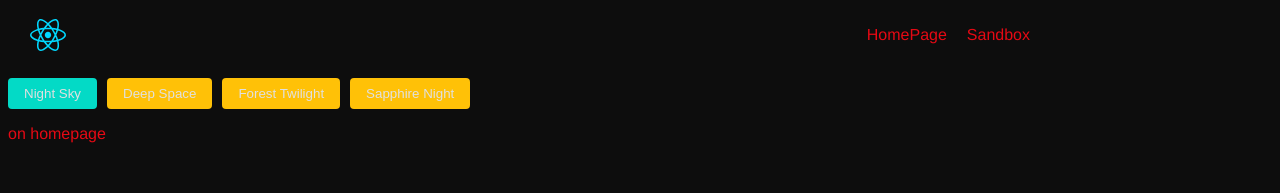
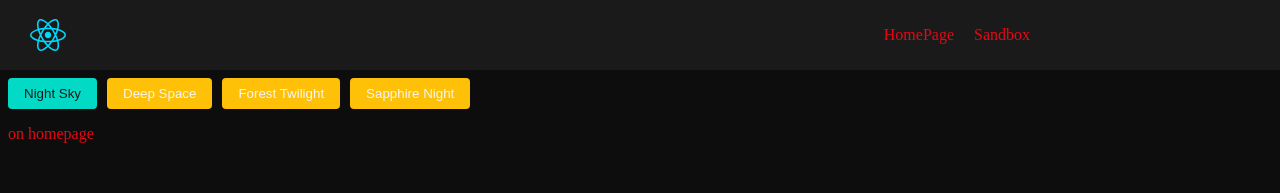
Before and after one commit to ethanmmhaugen/portfolio, a React (Vite) app in the folder vite-project/: page / in a window 1280 px wide. Shown: the top 193 px of the page. Built offline with nearby package versions, Linux system fonts and the light colour scheme.

Commit message:
solidify themes for now

```diff
--- a/vite-project/design-system/styles/index.scss
+++ b/vite-project/design-system/styles/index.scss
@@ -32,7 +32,7 @@ p:hover {
 
 button {
   background-color: var(--highlight-color-2);
-  color: var(--default-text-color);
+  color: var(--secondary-text-color);
   border: none;
   padding: 10px 20px;
   cursor: pointer;
--- a/vite-project/design-system/styles/themes.css
+++ b/vite-project/design-system/styles/themes.css
@@ -1,16 +1,12 @@
-/* themes.css */
-
-/* Base Styles */
-:root {
-  --font-stack: 'Helvetica Neue', Helvetica, Arial, sans-serif;
-  --header-height: 70px;
-}
+/* src/styles/themes.css */
 
 /* Theme 1: Night Sky */
 .theme-1 {
   --primary-color: #0d0d0d;
   --secondary-color: #1a1a1a;
   --default-text-color: #e0e0e0;
+  --secondary-text-color-light: #f5f5f5; /* Soft Off-White */
+  --secondary-text-color-dark: #1a1a1a; /* Dark (Same as Secondary Color) */
   --highlight-color-1: #e50914; /* Accent Red */
   --highlight-color-2: #ffc107; /* Amber */
   --highlight-color-3: #03dac6; /* Teal */
@@ -21,9 +17,11 @@
   --primary-color: #1b1b2f;
   --secondary-color: #162447;
   --default-text-color: #d4d4d4;
+  --secondary-text-color-light: #f8f8f8; /* Very Light Off-White */
+  --secondary-text-color-dark: #162447; /* Dark (Same as Secondary Color) */
   --highlight-color-1: #e43f5a; /* Coral */
-  --highlight-color-2: #e3e3e3; /* Light Gray */
-  --highlight-color-3: #f2d388; /* Sand */
+  --highlight-color-2: #f2d388; /* Sand */
+  --highlight-color-3: #e3e3e3; /* Light Gray */
 }
 
 /* Theme 3: Forest Twilight */
@@ -31,6 +29,8 @@
   --primary-color: #0a0a0a;
   --secondary-color: #1f2a44;
   --default-text-color: #cccccc;
+  --secondary-text-color-light: #f2f2f2; /* Light Off-White */
+  --secondary-text-color-dark: #1f2a44; /* Dark (Same as Secondary Color) */
   --highlight-color-1: #4caf50; /* Green */
   --highlight-color-2: #ffc107; /* Amber */
   --highlight-color-3: #ff5722; /* Deep Orange */
@@ -41,6 +41,8 @@
   --primary-color: #0b0c10;
   --secondary-color: #1f2833;
   --default-text-color: #e8e8e8;
+  --secondary-text-color-light: #fafafa; /* Almost White */
+  --secondary-text-color-dark: #1f2833; /* Dark (Same as Secondary Color) */
   --highlight-color-1: #c5c6c7; /* Light Gray */
   --highlight-color-2: #66fcf1; /* Cyan */
   --highlight-color-3: #45a29e; /* Teal */
--- a/vite-project/src/components/Layout/Header/Header.scss
+++ b/vite-project/src/components/Layout/Header/Header.scss
@@ -9,7 +9,7 @@
   display: flex;
   justify-content: space-between;
   align-items: center;
-  background-color: $primary-color;
+  background-color: $secondary-color;
 
   .home-icon {
     margin-left: 30px;
--- a/vite-project/src/components/ThemeSwitcher/ThemeSwitcher.scss
+++ b/vite-project/src/components/ThemeSwitcher/ThemeSwitcher.scss
@@ -2,7 +2,7 @@
 
 .theme-switcher button.active {
   background-color: var(--highlight-color-3);
-  color: var(--default-text-color);
+  color: var(--secondary-text-color-dark);
 }
 
 .theme-switcher {
@@ -13,7 +13,7 @@
 .theme-switcher button {
   padding: 8px 16px;
   background-color: var(--highlight-color-2);
-  color: var(--default-text-color);
+  color: var(--secondary-text-color-light);
   border: none;
   border-radius: 4px;
   cursor: pointer;
```
